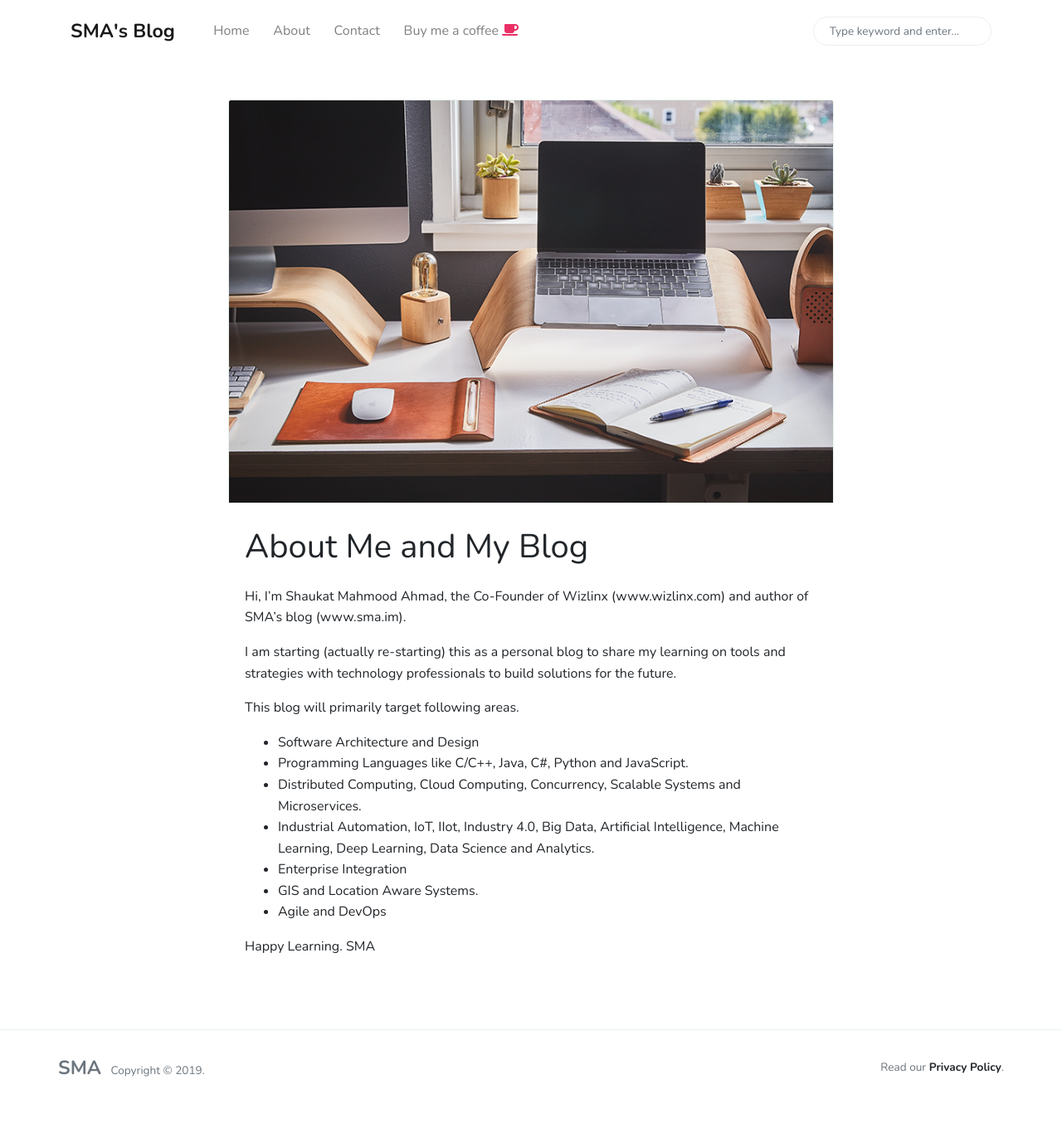
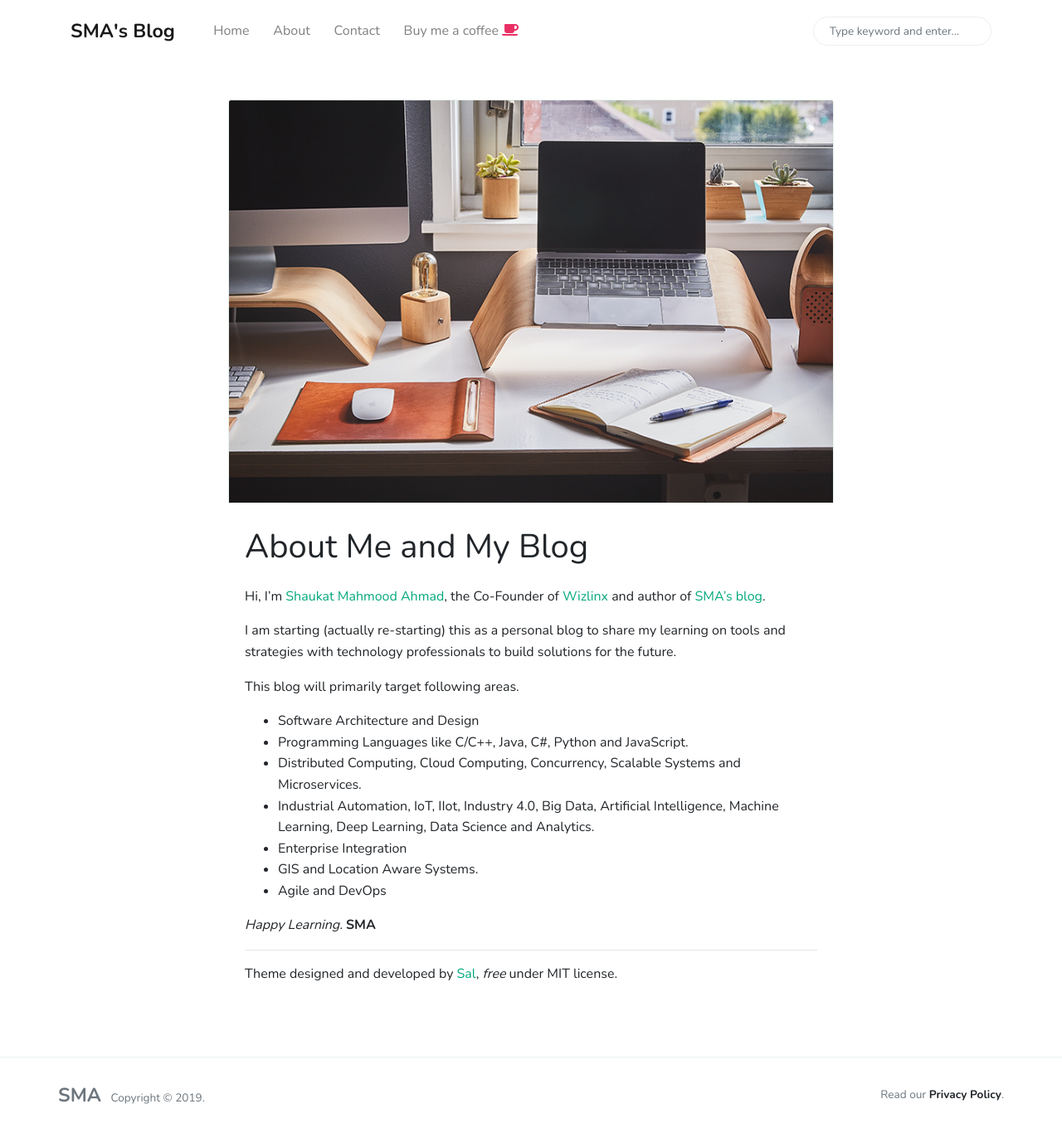
Before and after one commit to imsma/imsma.github.io, a Jekyll site: the page built from _pages/about.md, in a window 1280 px wide and 1366 px high. Shown: the whole window at 83% size. Built offline with Jekyll 4.4.1, drawn with Linux system fonts in a browser that asks for light colours; nearby versions of some CDN libraries.

Commit message:
Updated README and about page

```diff
--- a/_pages/about.md
+++ b/_pages/about.md
@@ -3,7 +3,7 @@ title: "About Me and My Blog"
 permalink: "/about.html"
 image: "/assets/images/about.png"
 ---
-Hi, I’m Shaukat Mahmood Ahmad, the Co-Founder of Wizlinx (www.wizlinx.com) and author of SMA’s blog (www.sma.im).
+Hi, I’m [Shaukat Mahmood Ahmad](https://www.linkedin.com/in/shaukat-mahmood-ahmad-b8123319/), the Co-Founder of [Wizlinx](https://www.wizlinx.com) and author of [SMA’s blog](https://www.sma.im).
 
 I am starting (actually re-starting) this as a personal blog to share my learning on tools and strategies with technology professionals to build solutions for the future.
 
@@ -16,5 +16,10 @@ This blog will primarily target following areas.
 -	GIS and Location Aware Systems.
 -	Agile and DevOps
 
-Happy Learning.
-SMA
+
+_Happy Learning._
+**SMA**
+
+***
+
+Theme designed and developed by [Sal](https://www.wowthemes.net), *free* under MIT license.
```
Also changed, not shown: README.md.
